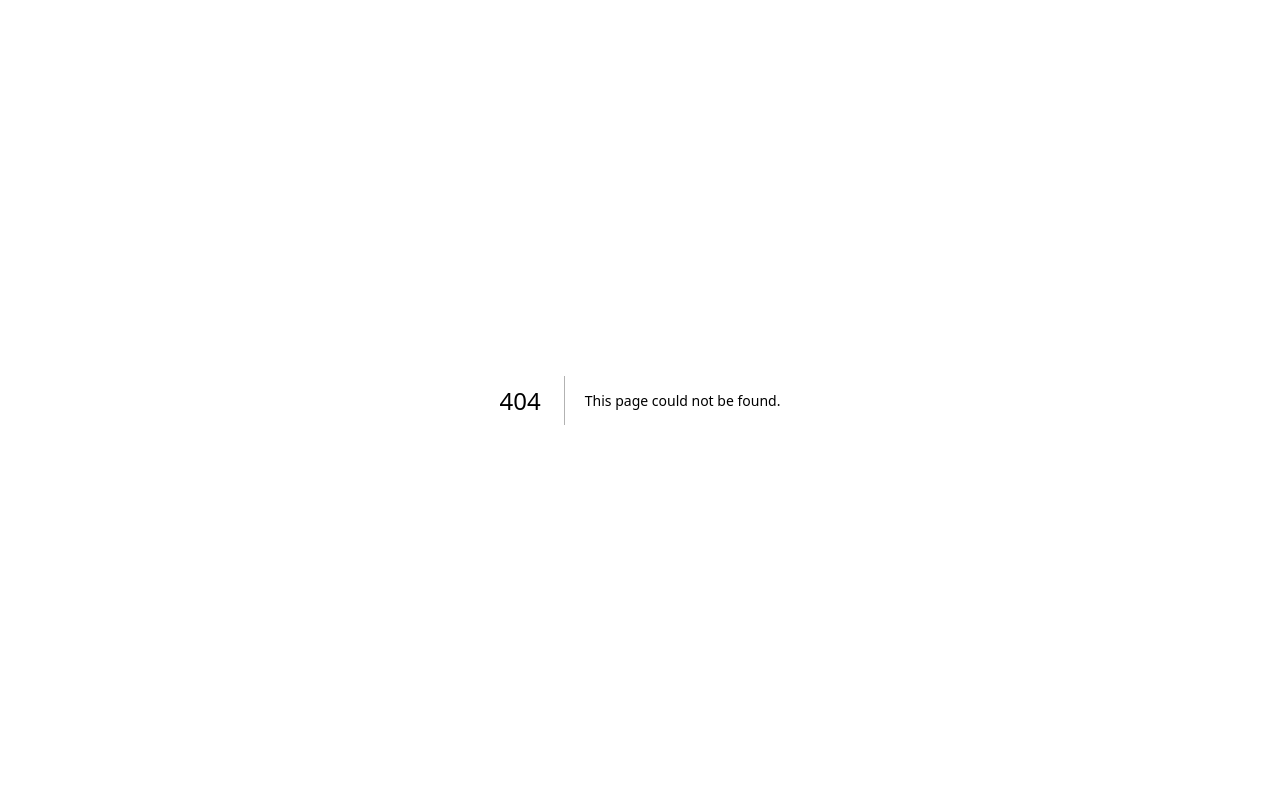
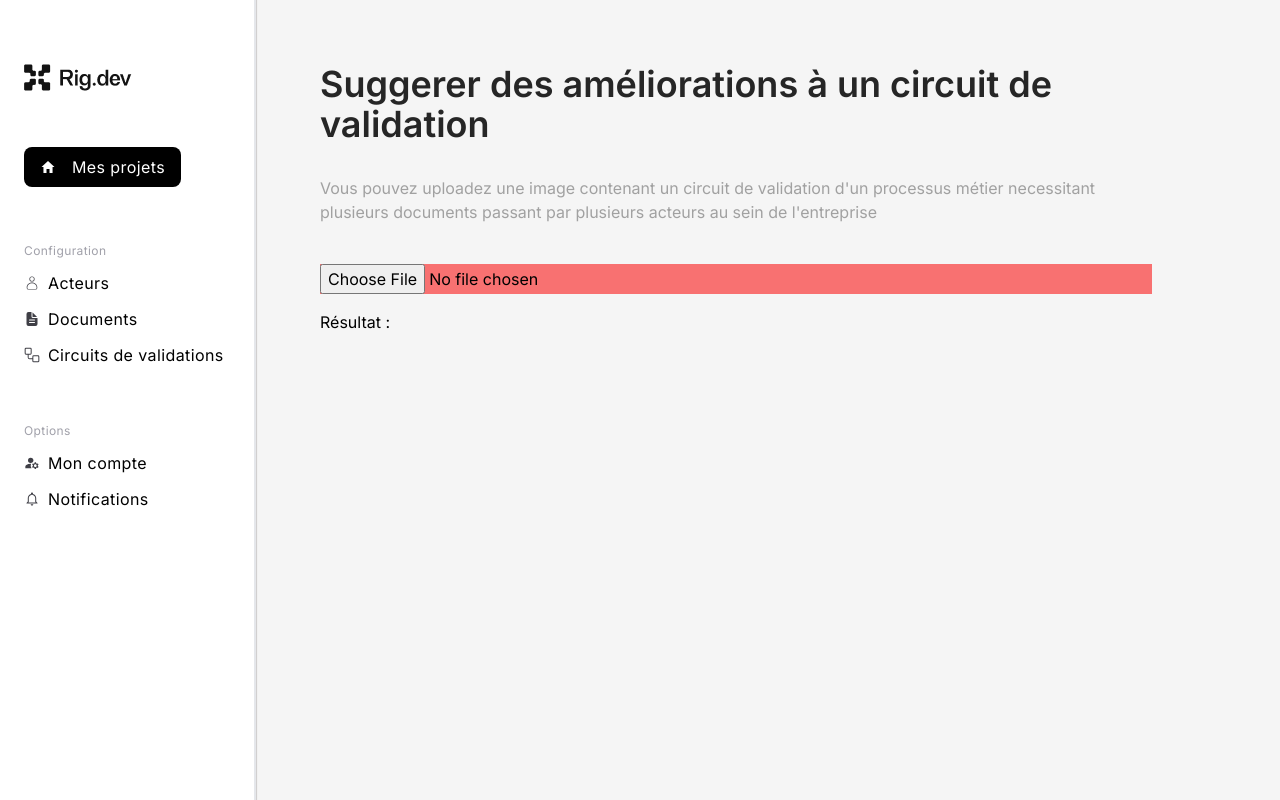
Before and after one commit to BouchboutSami/GED-audit-helper-front, a Next.js app: page /AmeliorerCircuit/1 in a window 1280 px wide. Before the commit this address had no page. Built offline with nearby package versions, Linux system fonts and the light colour scheme.

Commit message:
before suggestion circuit

```diff
--- /dev/null
+++ b/src/app/AmeliorerCircuit/[ProjectNumber]/page.jsx
@@ -0,0 +1,46 @@
+"use client";
+import React, { useState } from "react";
+import Sidebar from "@/components/Sidebar";
+
+const Page = ({ params }) => {
+  const [resultat, setresultat] = useState(null);
+  const [image, setimage] = useState(null);
+
+  function handleChange(e) {
+    e.preventDefault();
+    const file = e.target.files[0];
+    setimage(file);
+    var fileReader = new FileReader();
+    var base64File;
+    fileReader.onload = function (event) {
+      base64File = event.target.result;
+      //
+    };
+  }
+  return (
+    <div className="w-full flex flex-row">
+      <Sidebar projet={true} />
+      <div className="w-auto ml-[20%] pl-[5%] pr-[10%] py-[5%] flex flex-col gap-4">
+        <h1 className="text-4xl font-semibold text-[#262626] mb-4">
+          Suggerer des améliorations à un circuit de validation
+        </h1>
+        <p className="text-[#A1A1A1] mb-6">
+          Vous pouvez uploadez une image contenant un circuit de validation d'un
+          processus métier necessitant plusieurs documents passant par plusieurs
+          acteurs au sein de l'entreprise
+        </p>
+        <div className="w-full bg-red-400">
+          <input
+            type="file"
+            accept="image/png"
+            onChange={(e) => handleChange(e)}
+          />
+        </div>
+        <h2>Résultat :</h2>
+        {resultat && <p>{resultat}</p>}
+      </div>
+    </div>
+  );
+};
+
+export default Page;
--- a/src/app/ProjectDetail/[ProjectNumber]/page.jsx
+++ b/src/app/ProjectDetail/[ProjectNumber]/page.jsx
@@ -1,9 +1,12 @@
 "use client";
 import Sidebar from "@/components/Sidebar";
+import { usePathname } from "next/navigation";
 import React, { useState } from "react";
 import { IoCloudUploadOutline } from "react-icons/io5";
 
 const page = ({ params }) => {
+  const pathname = usePathname();
+  const idProject = pathname.split("/")[pathname.split("/").length - 1];
   const [project, setproject] = useState({});
   const [pdfActive, setpdfActive] = useState(false);
   const [resultPDFActive, setresultPDFActive] = useState(false);
@@ -71,6 +74,7 @@ const page = ({ params }) => {
                 Examiner le rapport d’audit documentaire
               </h2>
             </div>
+            <a href={"/AmeliorerCircuit/" + idProject}>
               <div className="card cursor-pointer flex flex-col bg-white px-[2%] py-4 gap-4 rounded-lg hover:scale-105">
                 <div className="w-full h-auto">
                   <img
@@ -83,6 +87,7 @@ const page = ({ params }) => {
                   Examiner un circuit de validation (workflow)
                 </h2>
               </div>
+            </a>
           </div>
         </div>
       </div>
```
Lines whose indentation alone changed are shown as unchanged.
